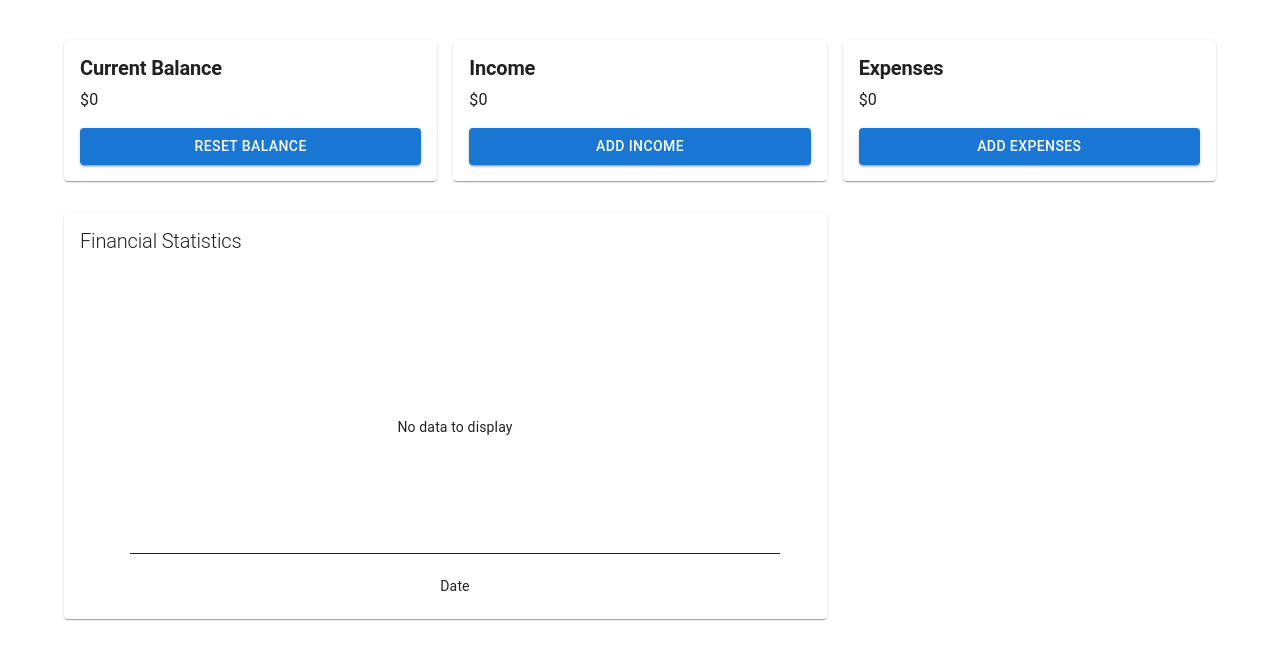
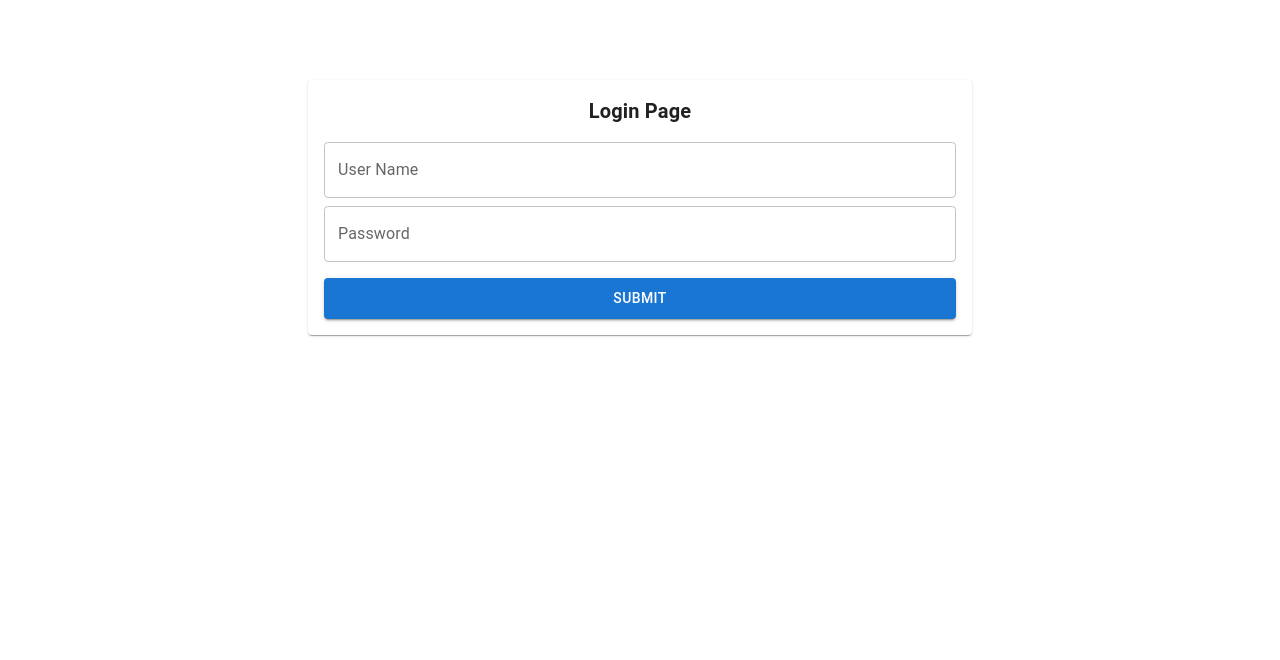
Before and after one commit to rupesh00mahat/Personal-Finance-Tracker, a React (Vite) app: page / in a window 1280 px wide. Shown: the top 660 px of the page. Built offline with nearby package versions, Linux system fonts and the light colour scheme; no server answers; the database is empty.

Commit message:
add firebase auths

```diff
--- a/package.json
+++ b/package.json
@@ -17,6 +17,7 @@
     "@mui/x-charts": "^7.24.0",
     "@mui/x-date-pickers": "^7.24.1",
     "dayjs": "^1.11.13",
+    "firebase": "^11.2.0",
     "react": "^18.3.1",
     "react-dom": "^18.3.1",
     "react-hook-form": "^7.54.2"
--- a/src/App.jsx
+++ b/src/App.jsx
@@ -11,6 +11,7 @@ import BarGraph from "./ui/bar-graph/bar-graph";
 import SearchAndFilter from "./ui/search-and-filter/SearchAndFilter";
 import TransactionTable from "./ui/transaction-table/TransactionTable";
 import AddTransactionDialog from "./ui/dialog/AddTransactionDialog";
+import Login from "./ui/login/login";
 
 function App() {
   const [openDialog, setDialogOpen] = useState(false);
@@ -24,7 +25,7 @@ function App() {
 
   return (
     <>
-      <PFTContextProvider>
+      {/* <PFTContextProvider>
         <Container sx={{ mt: 5 }}>
           <Info setDialogOpen={setDialogOpen} setTriggerFrom={setTriggerFrom}/>
           <Grid container sx={{ mt: 2 }} spacing={2}>
@@ -35,7 +36,8 @@ function App() {
          <TransactionTable filterKW={filterKW} filterOpt={filterOpt}/>
         </Container>
         <AddTransactionDialog handleClose={handleClose} openDialog={openDialog} triggeredFrom={triggeredFrom}/>
-      </PFTContextProvider>
+      </PFTContextProvider> */}
+      <Login/>
     </>
   );
 }
--- /dev/null
+++ b/src/firebase/configuration.jsx
@@ -0,0 +1,20 @@
+// Import the functions you need from the SDKs you need
+import { initializeApp } from "firebase/app";
+// TODO: Add SDKs for Firebase products that you want to use
+// https://firebase.google.com/docs/web/setup#available-libraries
+
+// Your web app's Firebase configuration
+const firebaseConfig = {
+  apiKey: "AIzaSyDi-HDbLla5MY-LYBalFV1_fME63B4_kAg",
+  authDomain: "personal-finance-tracker-159cb.firebaseapp.com",
+  databaseURL: "https://personal-finance-tracker-159cb-default-rtdb.firebaseio.com",
+  projectId: "personal-finance-tracker-159cb",
+  storageBucket: "personal-finance-tracker-159cb.firebasestorage.app",
+  messagingSenderId: "397165915679",
+  appId: "1:397165915679:web:e4f7dec6e6bb8853d0af2a"
+};
+
+// Initialize Firebase
+const cong = initializeApp(firebaseConfig);
+
+export default cong;
--- a/src/ui/info/info.jsx
+++ b/src/ui/info/info.jsx
@@ -67,7 +67,7 @@ function Info({setDialogOpen, setTriggerFrom}) {
         <Button
           onClick={() => {
             setDialogOpen(true);
-            setTriggerFrom("expense");
+            setTriggerFrom("expenses");
           }}
           variant="contained"
           fullWidth
--- /dev/null
+++ b/src/ui/login/login.jsx
@@ -0,0 +1,80 @@
+import { Button, Card, TextField, Typography } from "@mui/material";
+import React, { useEffect } from "react";
+import { Controller, useForm } from "react-hook-form";
+import cong from "../../firebase/configuration";
+import { getDatabase, ref, onValue } from "firebase/database";
+
+function Login() {
+
+    useEffect(()=>{
+        const database = getDatabase(cong);
+        const collectionRef = ref(database,'your_collection');
+
+        const fetchData = () =>{
+            onValue(collectionRef, (snapshot)=>{
+                console.log('snapshot', snapshot);
+                const dataItem = snapshot.val();
+                if(dataItem){
+                    const displayItem = Object.values(dataItem);
+                    console.log(displayItem);
+                }
+            })
+        }
+fetchData();
+    },[])
+
+  const {
+    control,
+    handleSubmit,
+    formState: { errors },
+    setValue,
+  } = useForm({ defaultValues: { username: "", password: "" } });
+
+  const onSubmit = (data) => {
+    console.log(data);
+  }
+  return (
+    <Card sx={{ p: 2, width: "50%", m: "5rem auto", textAlign: "center" }}>
+      <Typography sx={{ fontSize: "20px", fontWeight: 600 }}>
+        Login Page
+      </Typography>
+      <form onSubmit={handleSubmit(onSubmit)}>
+        <Controller
+          name="username"
+          control={control}
+          rules={{ required: "User name is required" }}
+          render={({ field }) => (
+            <TextField
+              {...field}
+              label="User Name"
+              variant="outlined"
+              margin="normal"
+              fullWidth
+              error={!!errors.username}
+              helperText={errors.username ? errors.username.message : ""}
+            />
+          )}
+        />
+        <Controller
+          name="password"
+          control={control}
+          rules={{ required: "Password is required" }}
+          render={({ field }) => (
+            <TextField
+              {...field}
+              label="Password"
+              variant="outlined"
+              type="password"
+              fullWidth
+              error={!!errors.password}
+              helperText={errors.password ? errors.password.message : ""}
+            />
+          )}
+        />
+        <Button fullWidth sx={{mt:2,p:1}} variant="contained" type="submit">Submit</Button>
+      </form>
+    </Card>
+  );
+}
+
+export default Login;
--- a/src/ui/search-and-filter/SearchAndFilter.jsx
+++ b/src/ui/search-and-filter/SearchAndFilter.jsx
@@ -24,7 +24,7 @@ function SearchAndFilter({setFilterKW, setFilterOpt, filterKW, filterOpt}) {
         placeholder="Sort By"
           fullWidth
           value={filterKW}
-          onChange={(e, value)=>{setFilterKW(value)}}
+          onChange={(e, value)=>{setFilterKW(e.target.value)}}
           slotProps={{
             input: {
               startAdornment: (
@@ -45,8 +45,8 @@ function SearchAndFilter({setFilterKW, setFilterOpt, filterKW, filterOpt}) {
           id="demo-simple-select"
           label="Sort By"
           value={filterOpt}
-          onChange={(e, value) => {
-            setFilterOpt(value);
+          onChange={(e) => {
+            setFilterOpt(e.target.value);
           }}
         >
           <MenuItem value={"income"}>Income</MenuItem>
--- a/src/ui/transaction-table/TransactionTable.jsx
+++ b/src/ui/transaction-table/TransactionTable.jsx
@@ -9,7 +9,7 @@ function createData(name, type, amount) {
 function TransactionTable({filterKW, filterOpt}) {
   const [rows, setRows] = useState([]);
   const {state} = useContext(PFTContext);
-  console.log(state);
+  console.log(filterKW, filterOpt);
 
   useEffect(()=>{
     let income = state.income && state.income.map(({name, type, amount})=> {return createData(name, type, amount)})
```
Also changed, not shown: 2 other files (tests, documents, lock files or other folders).
